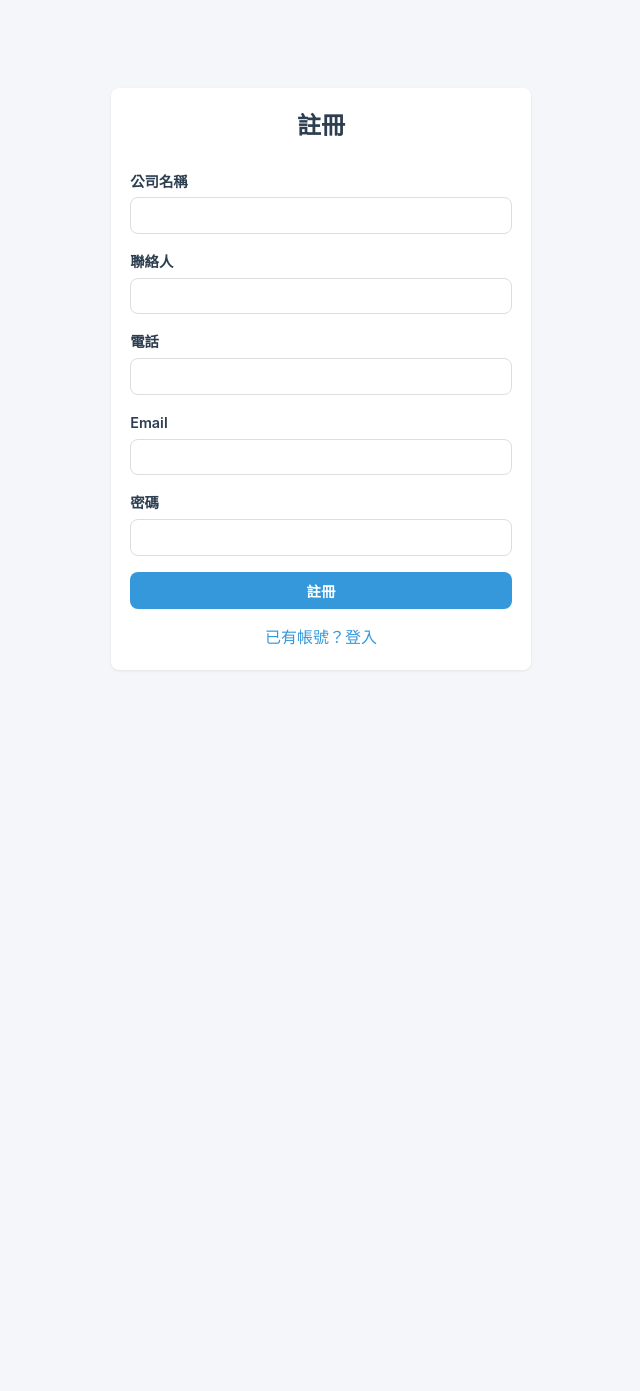
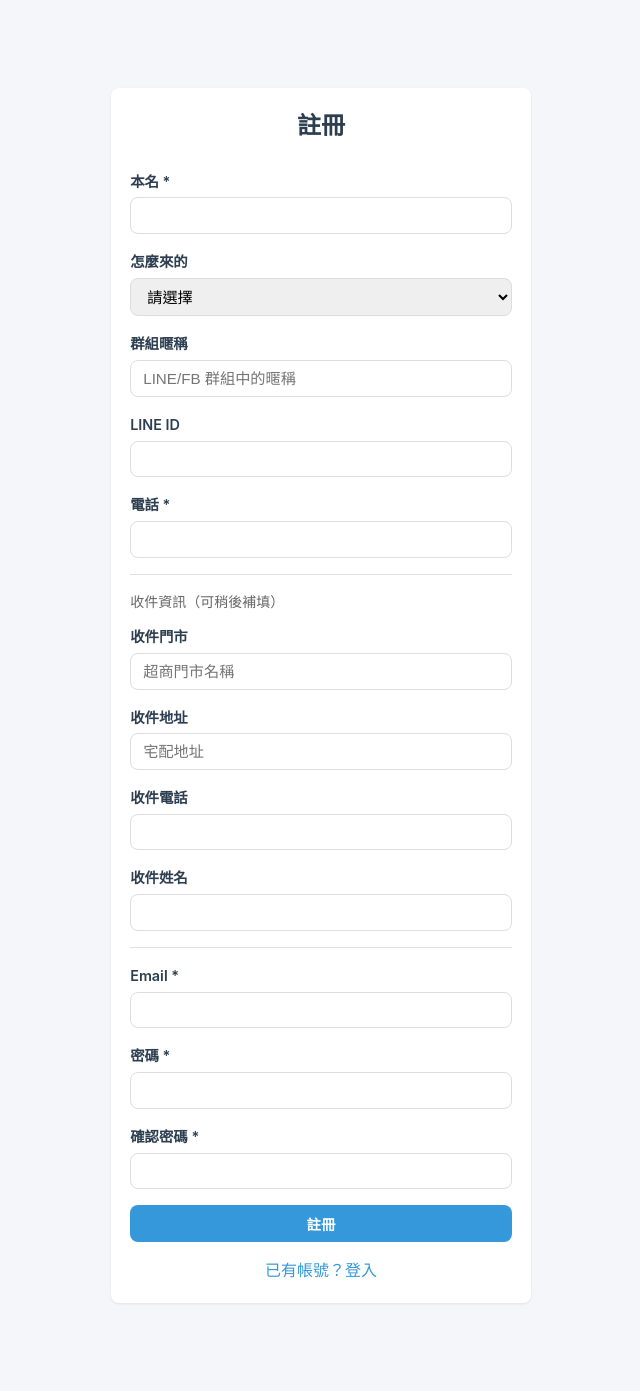
Before and after one commit to chuchuchu168/chuchushop, a Flask app: page /register in a window 1280 px wide. Shown: the whole page, without its empty margins (319-959 px from the left). Before the commit the page ends 645 px from the top, so only its background shows below. Run offline with Flask 3, Linux system fonts and the light colour scheme.

Commit message:
註冊表單改版：新增本名、來源、群組暱稱、LINE ID、收件資訊等欄位
- users 表移除 company/contact，改用 real_name 等新欄位
- 註冊表單加確認密碼
- 管理後台同步更新顯示新欄位
- 訂單詳情顯示收件資訊

Co-Authored-By: Claude Opus 4.6 (1M context) <noreply@anthropic.com>

```diff
--- a/app.py
+++ b/app.py
@@ -30,9 +30,15 @@ def init_db():
     db.executescript("""
     CREATE TABLE IF NOT EXISTS users (
         id INTEGER PRIMARY KEY AUTOINCREMENT,
-        company TEXT NOT NULL,
-        contact TEXT NOT NULL,
+        real_name TEXT NOT NULL,
+        source TEXT DEFAULT '',
+        group_nickname TEXT DEFAULT '',
+        line_id TEXT DEFAULT '',
         phone TEXT NOT NULL,
+        shipping_store TEXT DEFAULT '',
+        shipping_address TEXT DEFAULT '',
+        shipping_phone TEXT DEFAULT '',
+        shipping_name TEXT DEFAULT '',
         email TEXT NOT NULL UNIQUE,
         password_hash TEXT NOT NULL,
         approved INTEGER DEFAULT 0,
@@ -85,8 +91,8 @@ def init_db():
     if not cur.fetchone():
         pw = hash_pw("Chuchu@2026!")
         db.execute(
-            "INSERT INTO users(company,contact,phone,email,password_hash,approved,is_admin) VALUES(?,?,?,?,?,1,1)",
-            ("管理員", "Admin", "0000000000", "admin@shop.com", pw),
+            "INSERT INTO users(real_name,phone,email,password_hash,approved,is_admin) VALUES(?,?,?,?,1,1)",
+            ("管理員", "0000000000", "admin@shop.com", pw),
         )
     db.commit()
     db.close()
@@ -154,12 +160,21 @@ def register():
         if exists:
             flash("此 Email 已註冊", "danger")
             return redirect(url_for("register"))
+        if request.form["password"] != request.form["password_confirm"]:
+            flash("兩次密碼不一致", "danger")
+            return redirect(url_for("register"))
         db.execute(
-            "INSERT INTO users(company,contact,phone,email,password_hash) VALUES(?,?,?,?,?)",
+            "INSERT INTO users(real_name,source,group_nickname,line_id,phone,shipping_store,shipping_address,shipping_phone,shipping_name,email,password_hash) VALUES(?,?,?,?,?,?,?,?,?,?,?)",
             (
-                request.form["company"].strip(),
-                request.form["contact"].strip(),
+                request.form["real_name"].strip(),
+                request.form.get("source", "").strip(),
+                request.form.get("group_nickname", "").strip(),
+                request.form.get("line_id", "").strip(),
                 request.form["phone"].strip(),
+                request.form.get("shipping_store", "").strip(),
+                request.form.get("shipping_address", "").strip(),
+                request.form.get("shipping_phone", "").strip(),
+                request.form.get("shipping_name", "").strip(),
                 email,
                 hash_pw(request.form["password"]),
             ),
@@ -353,9 +368,9 @@ def order_detail(oid):
 def admin_dashboard():
     db = get_db()
     pending = db.execute("SELECT * FROM users WHERE approved=0 ORDER BY created_at DESC").fetchall()
-    users = db.execute("SELECT * FROM users WHERE approved=1 ORDER BY company").fetchall()
+    users = db.execute("SELECT * FROM users WHERE approved=1 ORDER BY real_name").fetchall()
     all_orders = db.execute("""
-        SELECT o.*, u.company FROM orders o JOIN users u ON o.user_id=u.id
+        SELECT o.*, u.real_name FROM orders o JOIN users u ON o.user_id=u.id
         ORDER BY o.created_at DESC
     """).fetchall()
     # Group products by brand -> product name
@@ -470,7 +485,7 @@ def admin_order_status(oid):
 @admin_required
 def admin_order_detail(oid):
     db = get_db()
-    order = db.execute("SELECT o.*, u.company, u.contact, u.phone, u.email FROM orders o JOIN users u ON o.user_id=u.id WHERE o.id=?", (oid,)).fetchone()
+    order = db.execute("SELECT o.*, u.real_name, u.phone as user_phone, u.email, u.line_id, u.shipping_store, u.shipping_address, u.shipping_phone, u.shipping_name FROM orders o JOIN users u ON o.user_id=u.id WHERE o.id=?", (oid,)).fetchone()
     if not order:
         flash("找不到訂單", "danger")
         return redirect(url_for("admin_dashboard"))
--- a/templates/register.html
+++ b/templates/register.html
@@ -2,28 +2,67 @@
 {% block title %}註冊{% endblock %}
 {% block content %}
 <div class="auth-wrap">
-  <div class="card">
+  <div class="card" style="max-width:520px;">
     <h1>註冊</h1>
     <form method="POST">
       <div class="form-group">
-        <label>公司名稱</label>
-        <input type="text" name="company" required>
+        <label>本名 <span class="required">*</span></label>
+        <input type="text" name="real_name" required>
       </div>
       <div class="form-group">
-        <label>聯絡人</label>
-        <input type="text" name="contact" required>
+        <label>怎麼來的</label>
+        <select name="source">
+          <option value="">請選擇</option>
+          <option value="Facebook">Facebook</option>
+          <option value="Instagram">Instagram</option>
+          <option value="LINE群組">LINE 群組</option>
+          <option value="朋友介紹">朋友介紹</option>
+          <option value="Google搜尋">Google 搜尋</option>
+          <option value="其他">其他</option>
+        </select>
       </div>
       <div class="form-group">
-        <label>電話</label>
+        <label>群組暱稱</label>
+        <input type="text" name="group_nickname" placeholder="LINE/FB 群組中的暱稱">
+      </div>
+      <div class="form-group">
+        <label>LINE ID</label>
+        <input type="text" name="line_id">
+      </div>
+      <div class="form-group">
+        <label>電話 <span class="required">*</span></label>
         <input type="tel" name="phone" required>
       </div>
+      <hr style="margin:16px 0;border:none;border-top:1px solid #e0e0e0;">
+      <p style="color:#666;font-size:14px;margin-bottom:12px;">收件資訊（可稍後補填）</p>
       <div class="form-group">
-        <label>Email</label>
+        <label>收件門市</label>
+        <input type="text" name="shipping_store" placeholder="超商門市名稱">
+      </div>
+      <div class="form-group">
+        <label>收件地址</label>
+        <input type="text" name="shipping_address" placeholder="宅配地址">
+      </div>
+      <div class="form-group">
+        <label>收件電話</label>
+        <input type="tel" name="shipping_phone">
+      </div>
+      <div class="form-group">
+        <label>收件姓名</label>
+        <input type="text" name="shipping_name">
+      </div>
+      <hr style="margin:16px 0;border:none;border-top:1px solid #e0e0e0;">
+      <div class="form-group">
+        <label>Email <span class="required">*</span></label>
         <input type="email" name="email" required>
       </div>
       <div class="form-group">
-        <label>密碼</label>
+        <label>密碼 <span class="required">*</span></label>
         <input type="password" name="password" required minlength="6">
+      </div>
+      <div class="form-group">
+        <label>確認密碼 <span class="required">*</span></label>
+        <input type="password" name="password_confirm" required minlength="6">
       </div>
       <button class="btn btn-primary btn-block" type="submit">註冊</button>
     </form>
```
Also changed, not shown: templates/admin.html (+13 -8 lines), templates/admin_order_detail.html (+9 -3 lines).
